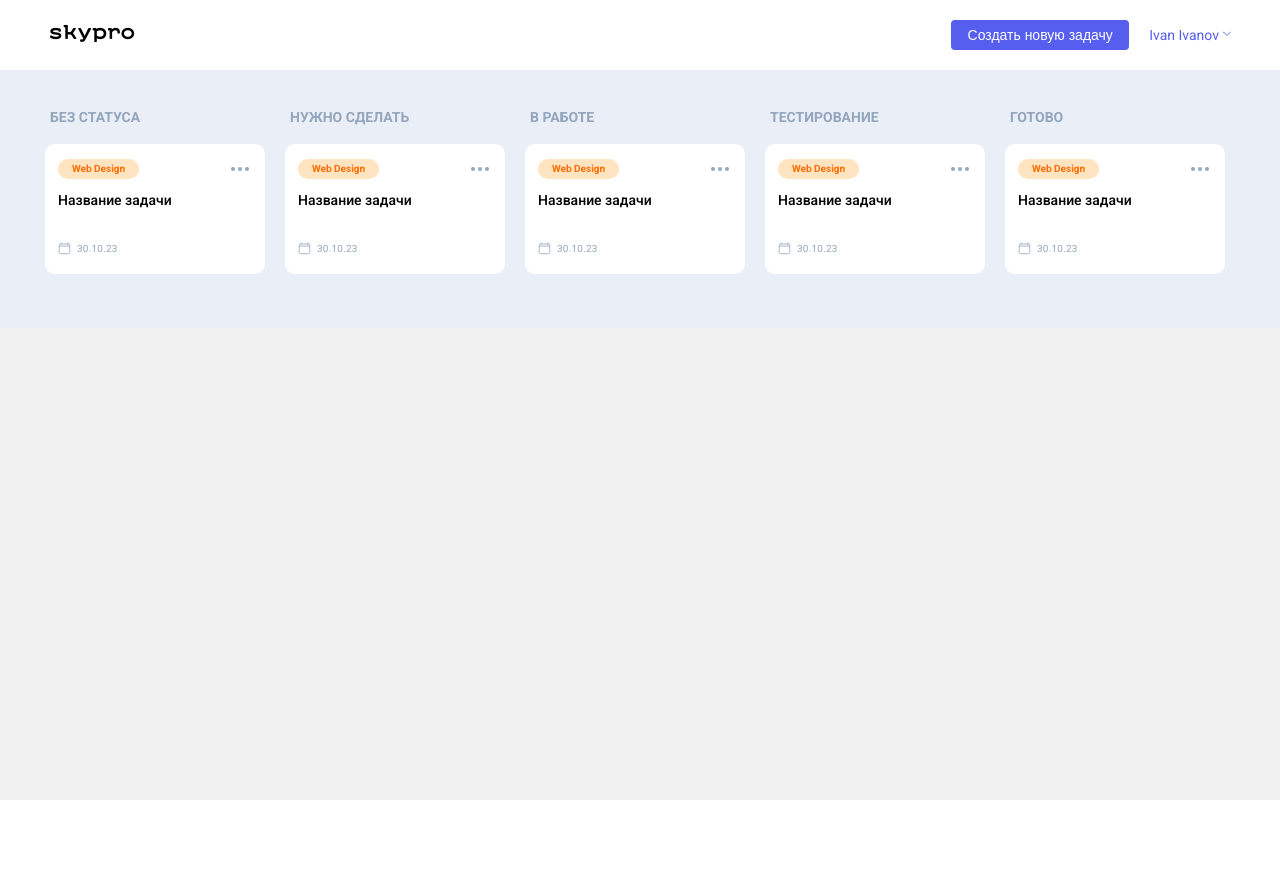
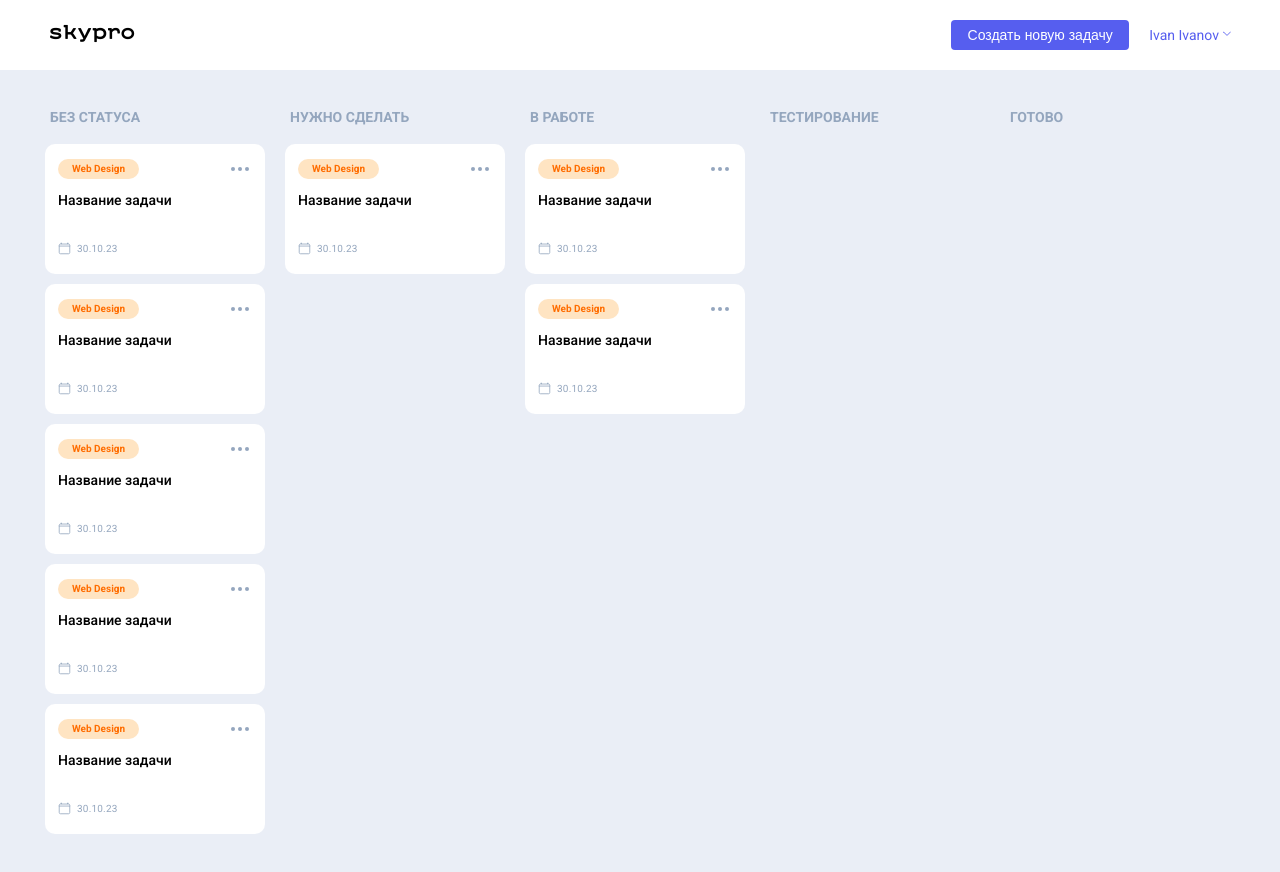
Before and after one commit to DidusAnatoliy/skypro-kanban, a React (Vite) app: page / in a window 1280 px wide. Shown: the top 872 px of the page. Before the commit the page ends 800 px from the top, so only its background shows below. Built offline with nearby package versions, Linux system fonts and the light colour scheme.

Commit message:
Массив+создание новой задачи

```diff
--- a/src/App.css
+++ b/src/App.css
@@ -777,7 +777,7 @@ body {
   padding: 0;
 }
 .header__pop-user-set {
-  display: none;
+  display: block;
   position: absolute;
   top: 61px;
   right: 0;
--- a/src/App.jsx
+++ b/src/App.jsx
@@ -4,16 +4,19 @@ import PopNewCard from './components/Popups/PopNewCard/PopNewCard.jsx'
 import PopBrowse from './components/Popups/PopBrowse/PopBrowse.jsx'
 import Header from './components/Header/Header.jsx'
 import Main from "./components/Main/Main.jsx"
+import { useState } from 'react'
+import { cardList } from './data.js'
 
 
 function App() {
+  const [cards, setCards] = useState(cardList);
   return (
     <div className="wrapper">
       <PopExit/>
       <PopNewCard/>
       <PopBrowse/>
-      <Header/>
-      <Main/>
+      <Header setCards={setCards} cards={cards}/>
+      <Main cards={cards}/>
     </div>
   )
 }
--- a/src/components/Column/Column.jsx
+++ b/src/components/Column/Column.jsx
@@ -1,14 +1,23 @@
+
 import Card from "../Card/Card.jsx"
 
-
-function Column({name}) {
+function Column({status, cardList}) {
   return (
     <div className="main__column">
       <div className="column__title">
-        <p>{name}</p>
+        <p>{status}</p>
       </div>
       <div className="cards">
-        <Card/>
+      {cardList.map((card) => {
+        return (
+          <Card
+          topic={card.topic}
+          title={card.title}
+          date={card.date}
+          key={card.id}
+          />
+        );
+        })}
       </div>
     </div>
   )
--- a/src/components/Header/Header.jsx
+++ b/src/components/Header/Header.jsx
@@ -1,9 +1,21 @@
 import PopUser from "../Popups/PopUser/PopUser.jsx";
 import { useState } from "react";
 
-function Header({ addCard }) {
+function Header({ cards, setCards }) {
   const [isOpen, setIsOpen] = useState(false);
-  const toggkeDropdown = () => setIsOpen((prevState) => !prevState);
+  const toggleDropdown = () => {
+    setIsOpen((prevState) => !prevState);
+  };
+  function onClick() {
+    const newCard = {
+      id: cards.length + 1,
+      topic: 'Web Design',
+      title: 'Новая задача',
+      date: '30.10.23',
+      status: "Без статуса",
+    };
+    setCards([...cards, newCard]);
+  }
   return (
     <header className="header">
       <div className="container">
@@ -15,10 +27,10 @@ function Header({ addCard }) {
             <a href="" target="_self"><img src="/images/logo_dark.png" alt="logo" /></a>
           </div>
           <nav className="header__nav">
-            <button className="header__btn-main-new _hover01" id="btnMainNew">
-              <a onClick={addCard} href="#popNewCard">Создать новую задачу</a>
+            <button onClick={onClick} className="header__btn-main-new _hover01" id="btnMainNew">
+              <a href="#popNewCard">Создать новую задачу</a>
             </button>
-            <a onClick={toggkeDropdown} href="#user-set-target" className="header__user _hover02">Ivan Ivanov</a>
+            <a onClick={toggleDropdown} href="#user-set-target" className="header__user _hover02">Ivan Ivanov</a>
             {isOpen && (<PopUser />)}
           </nav>
         </div>
--- a/src/components/Main/Main.jsx
+++ b/src/components/Main/Main.jsx
@@ -1,17 +1,20 @@
+import { statusList } from "../../data.js"
 import Column from "../Column/Column.jsx"
 
 
-function Main() {
+function Main({cards}) {
   return (
     <main className="main">
       <div className="container">
         <div className="main__block">
           <div className="main__content">
-            <Column name="Без статуса"/>
-            <Column name="Нужно сделать"/>
-            <Column name="В работе"/>
-            <Column name="Тестирование"/>
-            <Column name="Готово"/>
+          {statusList.map((status, index) => {
+              return <Column
+              key={index}
+              status={status}
+              cardList={cards.filter((card) => card.status === status)}
+              />
+            })}
           </div>
         </div>
       </div>
--- /dev/null
+++ b/src/data.js
@@ -0,0 +1,68 @@
+export const cardList = [
+    {
+        id: 1,
+        topic: 'Web Design',
+        title: 'Название задачи',
+        date: '30.10.23',
+        status: 'Без статуса'
+    },
+    {
+        id: 2,
+        topic: 'Research',
+        title: 'Название задачи',
+        date: '30.10.23',
+        status: 'Без статуса'
+    },
+    {
+        id: 3,
+        topic: 'Web Design',
+        title: 'Название задачи',
+        date: '30.10.23',
+        status: 'Без статуса'
+    },
+    {
+        id: 4,
+        topic: 'Copywriting',
+        title: 'Название задачи',
+        date: '30.10.23',
+        status: 'Без статуса'
+    },
+    {
+        id: 5,
+        topic: 'Web Design',
+        title: 'Название задачи',
+        date: '30.10.23',
+        status: 'Без статуса'
+    },
+    {
+        id: 6,
+        topic: 'Research',
+        title: 'Название задачи',
+        date: '30.10.23',
+        status: 'Нужно сделать'
+    },
+    {
+        id: 7,
+        topic: 'Research',
+        title: 'Название задачи',
+        date: '30.10.23',
+        status: 'В работе'
+    },
+    {
+        id: 8,
+        topic: 'Web Design',
+        title: 'Название задачи',
+        date: '30.10.23',
+        status: 'В работе'
+    },
+
+
+]
+
+export const statusList = [
+    "Без статуса",
+    "Нужно сделать",
+    "В работе",
+    "Тестирование",
+    "Готово",
+  ];
```
